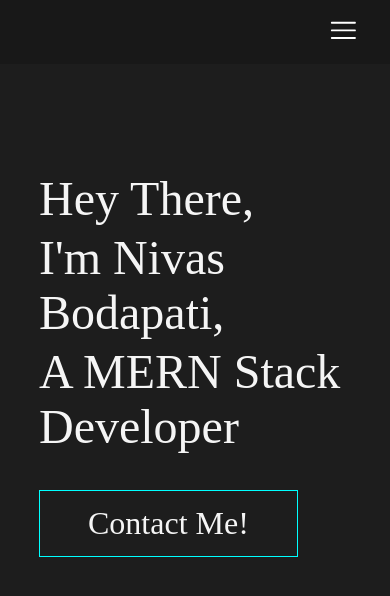
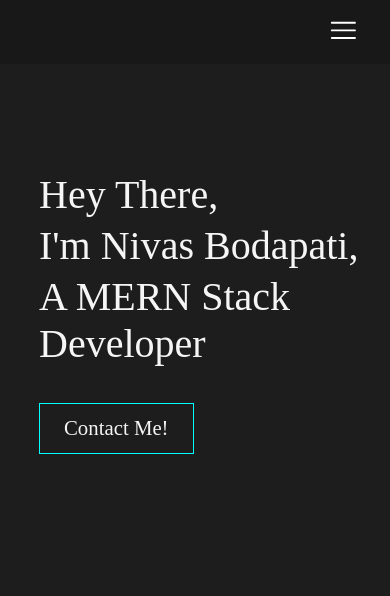
Before and after one commit to Nivi327/nivas_portfolio, a React (Create React App) app: page / in a window 390 px wide. Shown: the top 596 px of the page. Built offline with nearby package versions, Linux system fonts and the light colour scheme.

Commit message:
Changed some styles

```diff
--- a/src/components/Home/home.module.css
+++ b/src/components/Home/home.module.css
@@ -49,6 +49,17 @@
 
 @media screen and (max-width:860px) {
     .home span {
-        font-size: 3rem;
+        font-size: 2.5rem;
+    }
+    .home .contact-me {
+        font-size: 1.6rem;
+        padding: 0.8rem 1.5rem;
     }
 }
+
+@media screen and (max-width:560px) {
+    .home .contact-me{
+        font-size: 1.3rem;
+        padding: 0.8rem 1.5rem;
+    }
+}
--- a/src/components/Navigation/Navigation.module.css
+++ b/src/components/Navigation/Navigation.module.css
@@ -5,6 +5,7 @@
     z-index:999;
     height: 4rem;
     margin-bottom: 3rem;
+    transition: 0.2s ease-out;
 }
 
 .mobile .hamburger {
@@ -22,6 +23,10 @@
 
 .mobile .show-mobile-content {
     display:block;
+}
+
+.line {
+    color: #181818;
 }
 
 .navigation {
@@ -123,7 +128,9 @@
     display: flex;
     flex-direction: row;
     gap: 0.7rem;
-    margin-top: 2rem;
+    margin-top: 1.5rem;
+    padding-bottom: 2rem;
+    border-bottom: 2px solid #282828;
 }
 
 .icons a {
```
